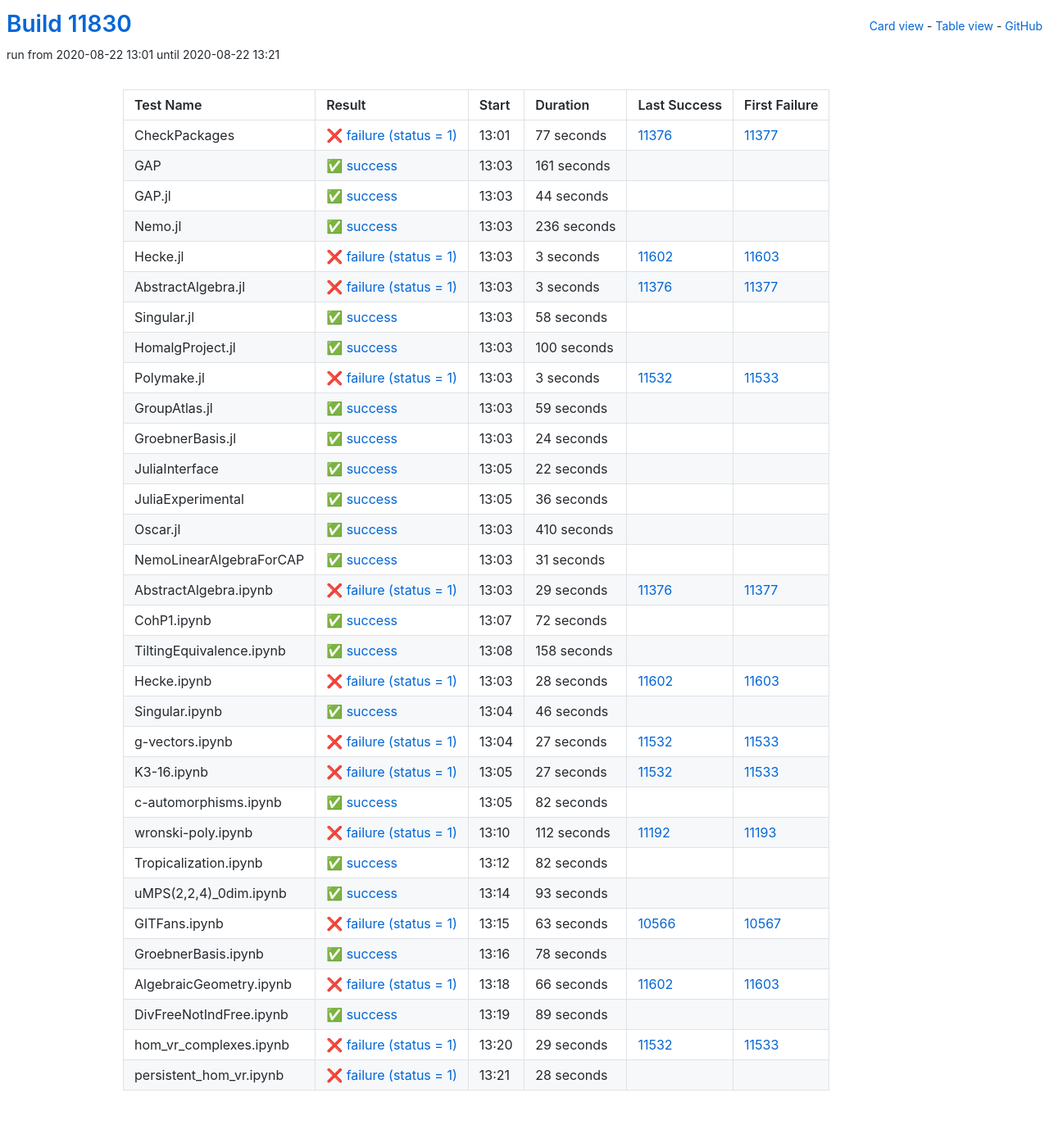
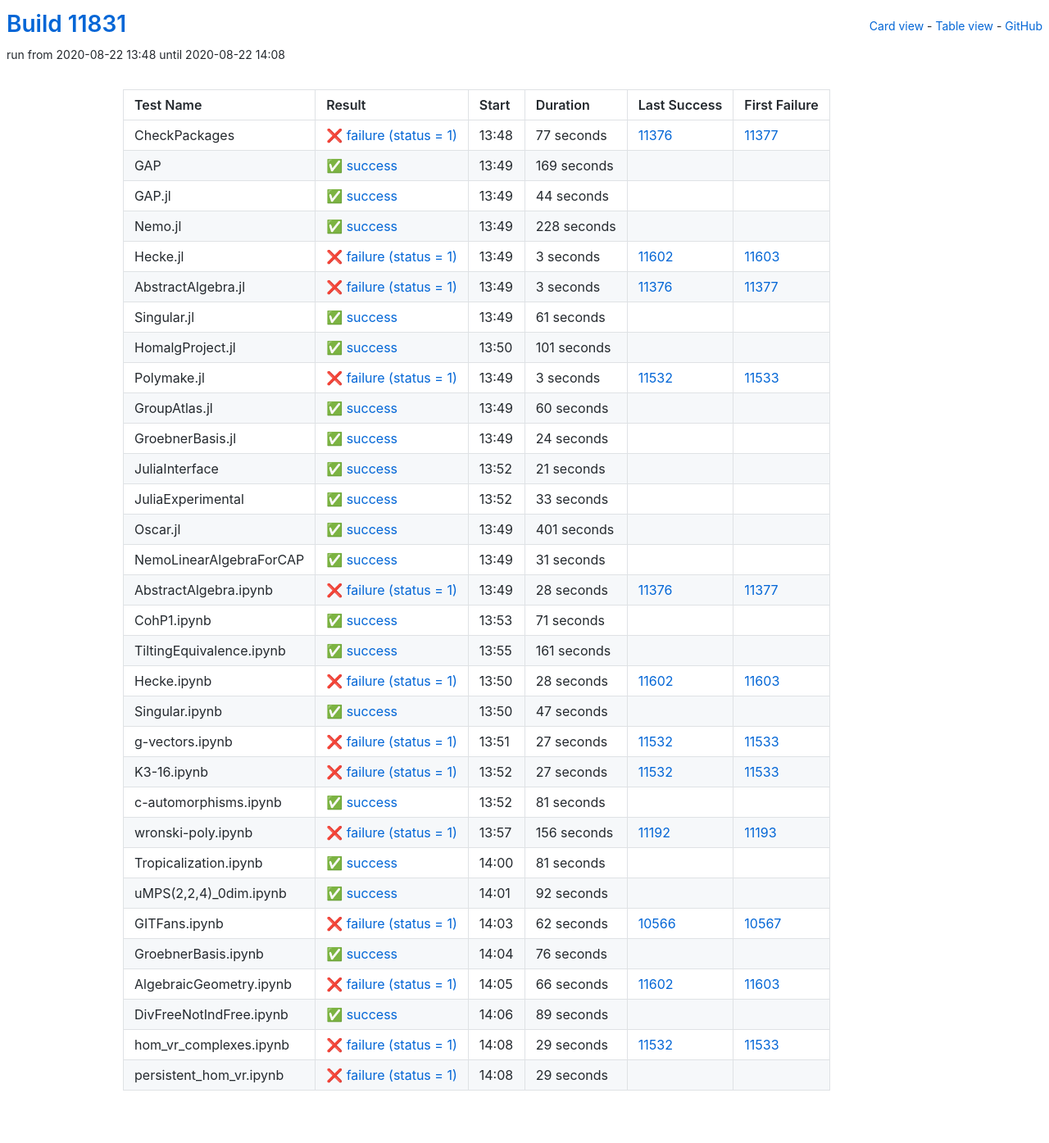
Before and after one commit to oscar-system/oscar-ci-status, a Jekyll site: the page built from table.html, in a window 1280 px wide. Shown: the whole page at 82% size. Built offline with Jekyll 4.4.1, drawn with Linux system fonts in a browser that asks for light colours.

Commit message:
Build #11831

```diff
--- a/_data/ci.yml
+++ b/_data/ci.yml
@@ -1,6 +1,6 @@
 ---
-build: 11830
-build_url: https://oscarci.mathematik.uni-kl.de/job/oscar/11830/
+build: 11831
+build_url: https://oscarci.mathematik.uni-kl.de/job/oscar/11831/
 job: oscar
 organization: oscar-system
 repo: oscar-ci-status
@@ -8,8 +8,8 @@
 tests:
 - name: CheckPackages
   id: checkpackages
-  log: https://oscarci.mathematik.uni-kl.de/job/oscar/11830/artifact/logs/build-11830/CheckPackages.log
-  start: 2020-08-22 13:01
+  log: https://oscarci.mathematik.uni-kl.de/job/oscar/11831/artifact/logs/build-11831/CheckPackages.log
+  start: 2020-08-22 13:48
   success: false
   exitcode: 1
   status: failure
@@ -20,20 +20,20 @@
   first_failure_url: https://oscarci.mathematik.uni-kl.de/job/oscar/11377/
 - name: GAP
   id: gap
-  log: https://oscarci.mathematik.uni-kl.de/job/oscar/11830/artifact/logs/build-11830/GAP.log
-  start: 2020-08-22 13:03
+  log: https://oscarci.mathematik.uni-kl.de/job/oscar/11831/artifact/logs/build-11831/GAP.log
+  start: 2020-08-22 13:49
   success: true
   exitcode: 0
   status: success
-  duration: 161
+  duration: 169
   last_success: false
   last_success_url:
   first_failure: false
   first_failure_url:
 - name: GAP.jl
   id: gap-jl
-  log: https://oscarci.mathematik.uni-kl.de/job/oscar/11830/artifact/logs/build-11830/GAP.jl.log
-  start: 2020-08-22 13:03
+  log: https://oscarci.mathematik.uni-kl.de/job/oscar/11831/artifact/logs/build-11831/GAP.jl.log
+  start: 2020-08-22 13:49
   success: true
   exitcode: 0
   status: success
@@ -44,20 +44,20 @@
   first_failure_url:
 - name: Nemo.jl
   id: nemo-jl
-  log: https://oscarci.mathematik.uni-kl.de/job/oscar/11830/artifact/logs/build-11830/Nemo.jl.log
-  start: 2020-08-22 13:03
+  log: https://oscarci.mathematik.uni-kl.de/job/oscar/11831/artifact/logs/build-11831/Nemo.jl.log
+  start: 2020-08-22 13:49
   success: true
   exitcode: 0
   status: success
-  duration: 236
+  duration: 228
   last_success: false
   last_success_url:
   first_failure: false
   first_failure_url:
 - name: Hecke.jl
   id: hecke-jl
-  log: https://oscarci.mathematik.uni-kl.de/job/oscar/11830/artifact/logs/build-11830/Hecke.jl.log
-  start: 2020-08-22 13:03
+  log: https://oscarci.mathematik.uni-kl.de/job/oscar/11831/artifact/logs/build-11831/Hecke.jl.log
+  start: 2020-08-22 13:49
   success: false
   exitcode: 1
   status: failure
@@ -68,8 +68,8 @@
   first_failure_url: https://oscarci.mathematik.uni-kl.de/job/oscar/11603/
 - name: AbstractAlgebra.jl
   id: abstractalgebra-jl
-  log: https://oscarci.mathematik.uni-kl.de/job/oscar/11830/artifact/logs/build-11830/AbstractAlgebra.jl.log
-  start: 2020-08-22 13:03
+  log: https://oscarci.mathematik.uni-kl.de/job/oscar/11831/artifact/logs/build-11831/AbstractAlgebra.jl.log
+  start: 2020-08-22 13:49
   success: false
   exitcode: 1
   status: failure
@@ -80,32 +80,32 @@
   first_failure_url: https://oscarci.mathematik.uni-kl.de/job/oscar/11377/
 - name: Singular.jl
   id: singular-jl
-  log: https://oscarci.mathematik.uni-kl.de/job/oscar/11830/artifact/logs/build-11830/Singular.jl.log
-  start: 2020-08-22 13:03
+  log: https://oscarci.mathematik.uni-kl.de/job/oscar/11831/artifact/logs/build-11831/Singular.jl.log
+  start: 2020-08-22 13:49
   success: true
   exitcode: 0
   status: success
-  duration: 58
+  duration: 61
   last_success: false
   last_success_url:
   first_failure: false
   first_failure_url:
 - name: HomalgProject.jl
   id: homalgproject-jl
-  log: https://oscarci.mathematik.uni-kl.de/job/oscar/11830/artifact/logs/build-11830/HomalgProject.jl.log
-  start: 2020-08-22 13:03
+  log: https://oscarci.mathematik.uni-kl.de/job/oscar/11831/artifact/logs/build-11831/HomalgProject.jl.log
+  start: 2020-08-22 13:50
   success: true
   exitcode: 0
   status: success
-  duration: 100
+  duration: 101
   last_success: false
   last_success_url:
   first_failure: false
   first_failure_url:
 - name: Polymake.jl
   id: polymake-jl
-  log: https://oscarci.mathematik.uni-kl.de/job/oscar/11830/artifact/logs/build-11830/Polymake.jl.log
-  start: 2020-08-22 13:03
+  log: https://oscarci.mathematik.uni-kl.de/job/oscar/11831/artifact/logs/build-11831/Polymake.jl.log
+  start: 2020-08-22 13:49
   success: false
   exitcode: 1
   status: failure
@@ -116,20 +116,20 @@
   first_failure_url: https://oscarci.mathematik.uni-kl.de/job/oscar/11533/
 - name: GroupAtlas.jl
   id: groupatlas-jl
-  log: https://oscarci.mathematik.uni-kl.de/job/oscar/11830/artifact/logs/build-11830/GroupAtlas.jl.log
-  start: 2020-08-22 13:03
+  log: https://oscarci.mathematik.uni-kl.de/job/oscar/11831/artifact/logs/build-11831/GroupAtlas.jl.log
+  start: 2020-08-22 13:49
   success: true
   exitcode: 0
   status: success
-  duration: 59
+  duration: 60
   last_success: false
   last_success_url:
   first_failure: false
   first_failure_url:
 - name: GroebnerBasis.jl
   id: groebnerbasis-jl
-  log: https://oscarci.mathematik.uni-kl.de/job/oscar/11830/artifact/logs/build-11830/GroebnerBasis.jl.log
-  start: 2020-08-22 13:03
+  log: https://oscarci.mathematik.uni-kl.de/job/oscar/11831/artifact/logs/build-11831/GroebnerBasis.jl.log
+  start: 2020-08-22 13:49
   success: true
   exitcode: 0
   status: success
@@ -140,44 +140,44 @@
   first_failure_url:
 - name: JuliaInterface
   id: juliainterface
-  log: https://oscarci.mathematik.uni-kl.de/job/oscar/11830/artifact/logs/build-11830/JuliaInterface.log
-  start: 2020-08-22 13:05
+  log: https://oscarci.mathematik.uni-kl.de/job/oscar/11831/artifact/logs/build-11831/JuliaInterface.log
+  start: 2020-08-22 13:52
   success: true
   exitcode: 0
   status: success
-  duration: 22
+  duration: 21
   last_success: false
   last_success_url:
   first_failure: false
   first_failure_url:
 - name: JuliaExperimental
   id: juliaexperimental
-  log: https://oscarci.mathematik.uni-kl.de/job/oscar/11830/artifact/logs/build-11830/JuliaExperimental.log
-  start: 2020-08-22 13:05
+  log: https://oscarci.mathematik.uni-kl.de/job/oscar/11831/artifact/logs/build-11831/JuliaExperimental.log
+  start: 2020-08-22 13:52
   success: true
   exitcode: 0
   status: success
-  duration: 36
+  duration: 33
   last_success: false
   last_success_url:
   first_failure: false
   first_failure_url:
 - name: Oscar.jl
   id: oscar-jl
-  log: https://oscarci.mathematik.uni-kl.de/job/oscar/11830/artifact/logs/build-11830/Oscar.jl.log
-  start: 2020-08-22 13:03
+  log: https://oscarci.mathematik.uni-kl.de/job/oscar/11831/artifact/logs/build-11831/Oscar.jl.log
+  start: 2020-08-22 13:49
   success: true
   exitcode: 0
   status: success
-  duration: 410
+  duration: 401
   last_success: false
   last_success_url:
   first_failure: false
   first_failure_url:
 - name: NemoLinearAlgebraForCAP
   id: nemolinearalgebraforcap
-  log: https://oscarci.mathematik.uni-kl.de/job/oscar/11830/artifact/logs/build-11830/NemoLinearAlgebraForCAP.log
-  start: 2020-08-22 13:03
+  log: https://oscarci.mathematik.uni-kl.de/job/oscar/11831/artifact/logs/build-11831/NemoLinearAlgebraForCAP.log
+  start: 2020-08-22 13:49
   success: true
   exitcode: 0
   status: success
@@ -188,44 +188,44 @@
   first_failure_url:
 - name: AbstractAlgebra.ipynb
   id: abstractalgebra-ipynb
-  log: https://oscarci.mathematik.uni-kl.de/job/oscar/11830/artifact/logs/build-11830/AbstractAlgebra.ipynb.log
-  start: 2020-08-22 13:03
+  log: https://oscarci.mathematik.uni-kl.de/job/oscar/11831/artifact/logs/build-11831/AbstractAlgebra.ipynb.log
+  start: 2020-08-22 13:49
   success: false
   exitcode: 1
   status: failure
-  duration: 29
+  duration: 28
   last_success: 11376
   last_success_url: https://oscarci.mathematik.uni-kl.de/job/oscar/11376/
   first_failure: 11377
   first_failure_url: https://oscarci.mathematik.uni-kl.de/job/oscar/11377/
 - name: CohP1.ipynb
   id: cohp1-ipynb
-  log: https://oscarci.mathematik.uni-kl.de/job/oscar/11830/artifact/logs/build-11830/CohP1.ipynb.log
-  start: 2020-08-22 13:07
+  log: https://oscarci.mathematik.uni-kl.de/job/oscar/11831/artifact/logs/build-11831/CohP1.ipynb.log
+  start: 2020-08-22 13:53
   success: true
   exitcode: 0
   status: success
-  duration: 72
+  duration: 71
   last_success: false
   last_success_url:
   first_failure: false
   first_failure_url:
 - name: TiltingEquivalence.ipynb
   id: tiltingequivalence-ipynb
-  log: https://oscarci.mathematik.uni-kl.de/job/oscar/11830/artifact/logs/build-11830/TiltingEquivalence.ipynb.log
-  start: 2020-08-22 13:08
+  log: https://oscarci.mathematik.uni-kl.de/job/oscar/11831/artifact/logs/build-11831/TiltingEquivalence.ipynb.log
+  start: 2020-08-22 13:55
   success: true
   exitcode: 0
   status: success
-  duration: 158
+  duration: 161
   last_success: false
   last_success_url:
   first_failure: false
   first_failure_url:
 - name: Hecke.ipynb
   id: hecke-ipynb
-  log: https://oscarci.mathematik.uni-kl.de/job/oscar/11830/artifact/logs/build-11830/Hecke.ipynb.log
-  start: 2020-08-22 13:03
+  log: https://oscarci.mathematik.uni-kl.de/job/oscar/11831/artifact/logs/build-11831/Hecke.ipynb.log
+  start: 2020-08-22 13:50
   success: false
   exitcode: 1
   status: failure
@@ -236,20 +236,20 @@
   first_failure_url: https://oscarci.mathematik.uni-kl.de/job/oscar/11603/
 - name: Singular.ipynb
   id: singular-ipynb
-  log: https://oscarci.mathematik.uni-kl.de/job/oscar/11830/artifact/logs/build-11830/Singular.ipynb.log
-  start: 2020-08-22 13:04
+  log: https://oscarci.mathematik.uni-kl.de/job/oscar/11831/artifact/logs/build-11831/Singular.ipynb.log
+  start: 2020-08-22 13:50
   success: true
   exitcode: 0
   status: success
-  duration: 46
+  duration: 47
   last_success: false
   last_success_url:
   first_failure: false
   first_failure_url:
 - name: g-vectors.ipynb
   id: g-vectors-ipynb
-  log: https://oscarci.mathematik.uni-kl.de/job/oscar/11830/artifact/logs/build-11830/g-vectors.ipynb.log
-  start: 2020-08-22 13:04
+  log: https://oscarci.mathematik.uni-kl.de/job/oscar/11831/artifact/logs/build-11831/g-vectors.ipynb.log
+  start: 2020-08-22 13:51
   success: false
   exitcode: 1
   status: failure
@@ -260,8 +260,8 @@
   first_failure_url: https://oscarci.mathematik.uni-kl.de/job/oscar/11533/
 - name: K3-16.ipynb
   id: k3-16-ipynb
-  log: https://oscarci.mathematik.uni-kl.de/job/oscar/11830/artifact/logs/build-11830/K3-16.ipynb.log
-  start: 2020-08-22 13:05
+  log: https://oscarci.mathematik.uni-kl.de/job/oscar/11831/artifact/logs/build-11831/K3-16.ipynb.log
+  start: 2020-08-22 13:52
   success: false
   exitcode: 1
   status: failure
@@ -272,80 +272,80 @@
   first_failure_url: https://oscarci.mathematik.uni-kl.de/job/oscar/11533/
 - name: c-automorphisms.ipynb
   id: c-automorphisms-ipynb
-  log: https://oscarci.mathematik.uni-kl.de/job/oscar/11830/artifact/logs/build-11830/c-automorphisms.ipynb.log
-  start: 2020-08-22 13:05
+  log: https://oscarci.mathematik.uni-kl.de/job/oscar/11831/artifact/logs/build-11831/c-automorphisms.ipynb.log
+  start: 2020-08-22 13:52
   success: true
   exitcode: 0
   status: success
-  duration: 82
+  duration: 81
   last_success: false
   last_success_url:
   first_failure: false
   first_failure_url:
 - name: wronski-poly.ipynb
   id: wronski-poly-ipynb
-  log: https://oscarci.mathematik.uni-kl.de/job/oscar/11830/artifact/logs/build-11830/wronski-poly.ipynb.log
-  start: 2020-08-22 13:10
+  log: https://oscarci.mathematik.uni-kl.de/job/oscar/11831/artifact/logs/build-11831/wronski-poly.ipynb.log
+  start: 2020-08-22 13:57
   success: false
   exitcode: 1
   status: failure
-  duration: 112
+  duration: 156
   last_success: 11192
   last_success_url: https://oscarci.mathematik.uni-kl.de/job/oscar/11192/
   first_failure: 11193
   first_failure_url: https://oscarci.mathematik.uni-kl.de/job/oscar/11193/
 - name: Tropicalization.ipynb
   id: tropicalization-ipynb
-  log: https://oscarci.mathematik.uni-kl.de/job/oscar/11830/artifact/logs/build-11830/Tropicalization.ipynb.log
-  start: 2020-08-22 13:12
+  log: https://oscarci.mathematik.uni-kl.de/job/oscar/11831/artifact/logs/build-11831/Tropicalization.ipynb.log
+  start: 2020-08-22 14:00
   success: true
   exitcode: 0
   status: success
-  duration: 82
+  duration: 81
   last_success: false
   last_success_url:
   first_failure: false
   first_failure_url:
 - name: uMPS(2,2,4)_0dim.ipynb
   id: umps-2-2-4-0dim-ipynb
-  log: https://oscarci.mathematik.uni-kl.de/job/oscar/11830/artifact/logs/build-11830/uMPS-2-2-4-_0dim.ipynb.log
-  start: 2020-08-22 13:14
+  log: https://oscarci.mathematik.uni-kl.de/job/oscar/11831/artifact/logs/build-11831/uMPS-2-2-4-_0dim.ipynb.log
+  start: 2020-08-22 14:01
   success: true
   exitcode: 0
   status: success
-  duration: 93
+  duration: 92
   last_success: false
   last_success_url:
   first_failure: false
   first_failure_url:
 - name: GITFans.ipynb
   id: gitfans-ipynb
-  log: https://oscarci.mathematik.uni-kl.de/job/oscar/11830/artifact/logs/build-11830/GITFans.ipynb.log
-  start: 2020-08-22 13:15
+  log: https://oscarci.mathematik.uni-kl.de/job/oscar/11831/artifact/logs/build-11831/GITFans.ipynb.log
+  start: 2020-08-22 14:03
   success: false
   exitcode: 1
   status: failure
-  duration: 63
+  duration: 62
   last_success: 10566
   last_success_url: https://oscarci.mathematik.uni-kl.de/job/oscar/10566/
   first_failure: 10567
   first_failure_url: https://oscarci.mathematik.uni-kl.de/job/oscar/10567/
 - name: GroebnerBasis.ipynb
   id: groebnerbasis-ipynb
-  log: https://oscarci.mathematik.uni-kl.de/job/oscar/11830/artifact/logs/build-11830/GroebnerBasis.ipynb.log
-  start: 2020-08-22 13:16
+  log: https://oscarci.mathematik.uni-kl.de/job/oscar/11831/artifact/logs/build-11831/GroebnerBasis.ipynb.log
+  start: 2020-08-22 14:04
   success: true
   exitcode: 0
   status: success
-  duration: 78
+  duration: 76
   last_success: false
   last_success_url:
   first_failure: false
   first_failure_url:
 - name: AlgebraicGeometry.ipynb
   id: algebraicgeometry-ipynb
-  log: https://oscarci.mathematik.uni-kl.de/job/oscar/11830/artifact/logs/build-11830/AlgebraicGeometry.ipynb.log
-  start: 2020-08-22 13:18
+  log: https://oscarci.mathematik.uni-kl.de/job/oscar/11831/artifact/logs/build-11831/AlgebraicGeometry.ipynb.log
+  start: 2020-08-22 14:05
   success: false
   exitcode: 1
   status: failure
@@ -356,8 +356,8 @@
   first_failure_url: https://oscarci.mathematik.uni-kl.de/job/oscar/11603/
 - name: DivFreeNotIndFree.ipynb
   id: divfreenotindfree-ipynb
-  log: https://oscarci.mathematik.uni-kl.de/job/oscar/11830/artifact/logs/build-11830/DivFreeNotIndFree.ipynb.log
-  start: 2020-08-22 13:19
+  log: https://oscarci.mathematik.uni-kl.de/job/oscar/11831/artifact/logs/build-11831/DivFreeNotIndFree.ipynb.log
+  start: 2020-08-22 14:06
   success: true
   exitcode: 0
   status: success
@@ -368,8 +368,8 @@
   first_failure_url:
 - name: hom_vr_complexes.ipynb
   id: hom-vr-complexes-ipynb
-  log: https://oscarci.mathematik.uni-kl.de/job/oscar/11830/artifact/logs/build-11830/hom_vr_complexes.ipynb.log
-  start: 2020-08-22 13:20
+  log: https://oscarci.mathematik.uni-kl.de/job/oscar/11831/artifact/logs/build-11831/hom_vr_complexes.ipynb.log
+  start: 2020-08-22 14:08
   success: false
   exitcode: 1
   status: failure
@@ -380,12 +380,12 @@
   first_failure_url: https://oscarci.mathematik.uni-kl.de/job/oscar/11533/
 - name: persistent_hom_vr.ipynb
   id: persistent-hom-vr-ipynb
-  log: https://oscarci.mathematik.uni-kl.de/job/oscar/11830/artifact/logs/build-11830/persistent_hom_vr.ipynb.log
-  start: 2020-08-22 13:21
+  log: https://oscarci.mathematik.uni-kl.de/job/oscar/11831/artifact/logs/build-11831/persistent_hom_vr.ipynb.log
+  start: 2020-08-22 14:08
   success: false
   exitcode: 1
   status: failure
-  duration: 28
+  duration: 29
   last_success: false
   last_success_url:
   first_failure: false
```
Also changed, not shown: README.md.
